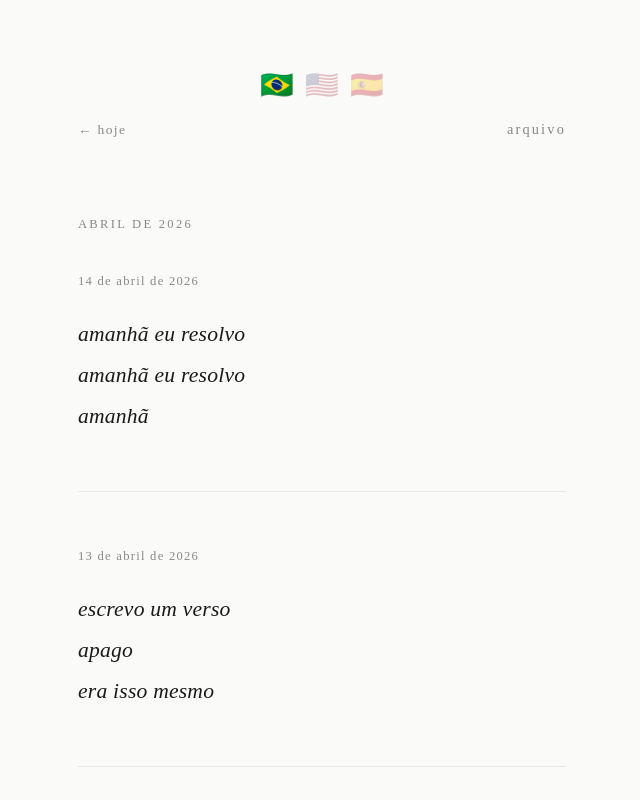
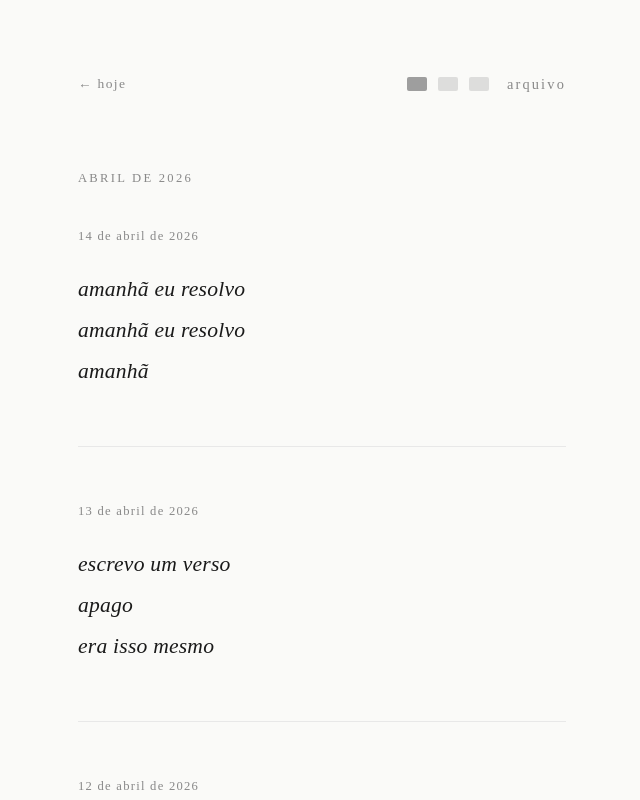
Before and after one commit to mtsVinova/haikai-diario, a Next.js app: page /arquivo in a window 1280 px wide. Shown: the top 800 px of the page, without its empty margins (318-958 px from the left). Built offline with nearby package versions, Linux system fonts and the light colour scheme; grey boxes are pictures that could not be loaded.

Commit message:
fix: bandeiras como imagem e alinhadas à direita

```diff
--- a/src/app/arquivo/page.tsx
+++ b/src/app/arquivo/page.tsx
@@ -37,35 +37,21 @@ export default function Arquivo() {
   const sortedGroups = Object.keys(grouped).sort((a, b) => b.localeCompare(a));
 
   return (
-    <main
-      style={{
-        maxWidth: "560px",
-        margin: "0 auto",
-        padding: "4rem 2rem",
-      }}
-    >
-      <header style={{ marginBottom: "4rem" }}>
-        <div style={{ display: "flex", justifyContent: "center", marginBottom: "1rem" }}>
+    <main style={{ maxWidth: "560px", margin: "0 auto", padding: "4rem 2rem" }}>
+      <header
+        style={{
+          marginBottom: "4rem",
+          display: "flex",
+          justifyContent: "space-between",
+          alignItems: "center",
+        }}
+      >
+        <Link href="/" style={{ fontSize: "0.75rem", letterSpacing: "0.1em", color: "var(--gray)" }}>
+          ← hoje
+        </Link>
+        <div style={{ display: "flex", alignItems: "center", gap: "1rem" }}>
           <LangSelector onChange={setLang} />
-        </div>
-        <div style={{ display: "flex", justifyContent: "space-between", alignItems: "baseline" }}>
-          <Link
-            href="/"
-            style={{
-              fontSize: "0.75rem",
-              letterSpacing: "0.1em",
-              color: "var(--gray)",
-            }}
-          >
-            ← hoje
-          </Link>
-          <span
-            style={{
-              fontSize: "0.8rem",
-              letterSpacing: "0.15em",
-              color: "var(--gray)",
-            }}
-          >
+          <span style={{ fontSize: "0.8rem", letterSpacing: "0.15em", color: "var(--gray)" }}>
             arquivo
           </span>
         </div>
@@ -73,45 +59,16 @@ export default function Arquivo() {
 
       {sortedGroups.map((groupKey) => (
         <section key={groupKey} style={{ marginBottom: "4rem" }}>
-          <h2
-            style={{
-              fontSize: "0.7rem",
-              letterSpacing: "0.18em",
-              color: "var(--gray)",
-              fontWeight: 400,
-              marginBottom: "2rem",
-              textTransform: "uppercase",
-            }}
-          >
+          <h2 style={{ fontSize: "0.7rem", letterSpacing: "0.18em", color: "var(--gray)", fontWeight: 400, marginBottom: "2rem", textTransform: "uppercase" }}>
             {monthLabel(groupKey)}
           </h2>
-
           <div style={{ display: "flex", flexDirection: "column", gap: "3rem" }}>
             {grouped[groupKey].map((haikai) => (
-              <article
-                key={haikai.date}
-                style={{
-                  paddingBottom: "3rem",
-                  borderBottom: "1px solid var(--light-gray)",
-                }}
-              >
-                <p
-                  style={{
-                    fontSize: "0.7rem",
-                    letterSpacing: "0.1em",
-                    color: "var(--gray)",
-                    marginBottom: "1.2rem",
-                  }}
-                >
+              <article key={haikai.date} style={{ paddingBottom: "3rem", borderBottom: "1px solid var(--light-gray)" }}>
+                <p style={{ fontSize: "0.7rem", letterSpacing: "0.1em", color: "var(--gray)", marginBottom: "1.2rem" }}>
                   {formatDate(haikai.date)}
                 </p>
-                <HaikaiCard
-                  pt={haikai.pt}
-                  en={haikai.en}
-                  es={haikai.es}
-                  lang={lang}
-                  size="small"
-                />
+                <HaikaiCard pt={haikai.pt} en={haikai.en} es={haikai.es} lang={lang} size="small" />
               </article>
             ))}
           </div>
--- a/src/app/components/LangSelector.tsx
+++ b/src/app/components/LangSelector.tsx
@@ -3,10 +3,10 @@ import { useState, useEffect } from "react";
 
 type Lang = "pt" | "en" | "es";
 
-const FLAGS: Record<Lang, string> = {
-  pt: "🇧🇷",
-  en: "🇺🇸",
-  es: "🇪🇸",
+const FLAGS: Record<Lang, { src: string; label: string }> = {
+  pt: { src: "https://flagcdn.com/w40/br.png", label: "Português" },
+  en: { src: "https://flagcdn.com/w40/us.png", label: "English" },
+  es: { src: "https://flagcdn.com/w40/es.png", label: "Español" },
 };
 
 interface Props {
@@ -31,24 +31,29 @@ export default function LangSelector({ onChange }: Props) {
   };
 
   return (
-    <div style={{ display: "flex", gap: "0.6rem", alignItems: "center" }}>
+    <div style={{ display: "flex", gap: "0.6rem", alignItems: "center", justifyContent: "flex-end" }}>
       {(["pt", "en", "es"] as Lang[]).map((l) => (
         <button
           key={l}
           onClick={() => select(l)}
+          title={FLAGS[l].label}
           style={{
             background: "none",
             border: "none",
             cursor: "pointer",
-            fontSize: "1.5rem",
+            padding: "0",
             opacity: lang === l ? 1 : 0.3,
             transition: "opacity 0.2s",
-            padding: "0",
-            lineHeight: 1,
-            fontFamily: "Apple Color Emoji, Segoe UI Emoji, Noto Color Emoji, sans-serif",
+            lineHeight: 0,
           }}
         >
-          {FLAGS[l]}
+          <img
+            src={FLAGS[l].src}
+            alt={FLAGS[l].label}
+            width={20}
+            height={14}
+            style={{ display: "block", borderRadius: "2px" }}
+          />
         </button>
       ))}
     </div>
```
Also changed, not shown: src/app/page.tsx (+10 -5 lines).
